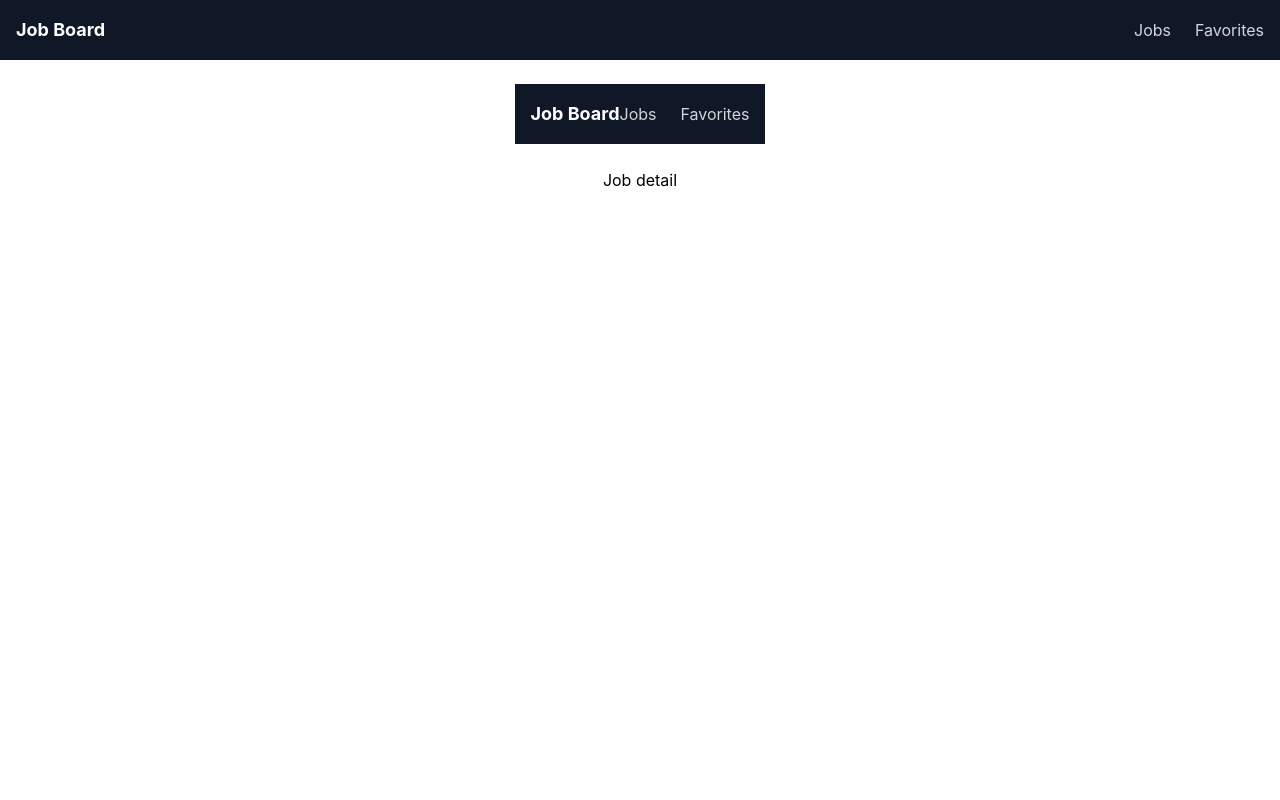
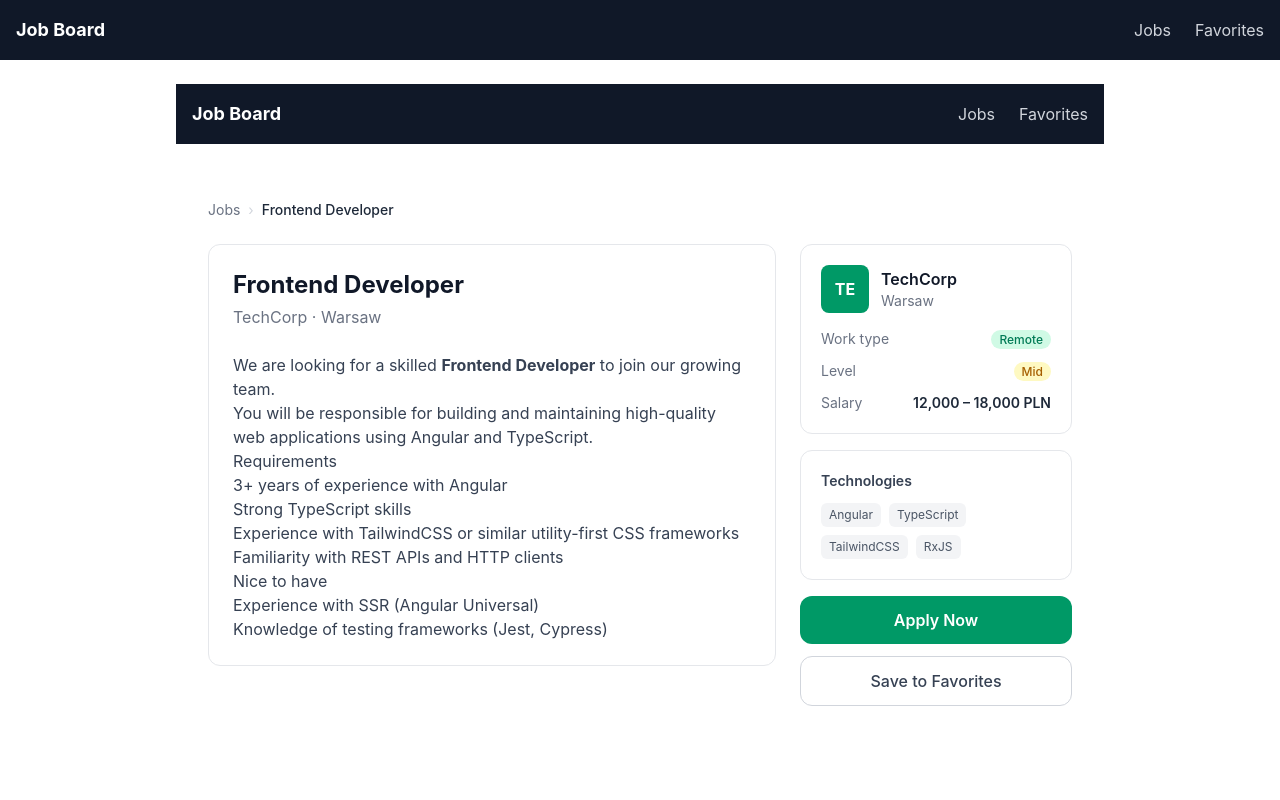
Before and after one commit to apekul/job-board-angular, an Angular app: page /jobs/1 in a window 1280 px wide. Shown: the top 800 px of the page. Built offline with nearby package versions, Linux system fonts and the light colour scheme.

Commit message:
task: implement JobDetailPage

```diff
--- /dev/null
+++ b/src/app/features/jobs/job-detail/job-detail.component.html
@@ -0,0 +1,142 @@
+<div class="max-w-4xl mx-auto px-4 py-8">
+
+  <!-- Loading skeleton -->
+  @if (loading()) {
+    <div class="animate-pulse">
+      <div class="h-4 bg-gray-200 rounded w-48 mb-6"></div>
+      <div class="bg-white rounded-xl border border-gray-200 p-6">
+        <div class="flex items-center gap-4 mb-6">
+          <div class="w-16 h-16 rounded-xl bg-gray-200"></div>
+          <div>
+            <div class="h-6 bg-gray-200 rounded w-64 mb-2"></div>
+            <div class="h-4 bg-gray-200 rounded w-40"></div>
+          </div>
+        </div>
+        <div class="space-y-3">
+          <div class="h-4 bg-gray-200 rounded w-full"></div>
+          <div class="h-4 bg-gray-200 rounded w-5/6"></div>
+          <div class="h-4 bg-gray-200 rounded w-4/6"></div>
+        </div>
+      </div>
+    </div>
+  }
+
+  <!-- Error state -->
+  @if (!loading() && error()) {
+    <div class="bg-red-50 border border-red-200 rounded-xl p-6 text-center">
+      <p class="text-red-700 mb-4">{{ error() }}</p>
+      <a routerLink="/jobs" class="px-4 py-2 bg-gray-700 text-white rounded-lg hover:bg-gray-800 transition-colors text-sm font-medium">
+        Back to Jobs
+      </a>
+    </div>
+  }
+
+  <!-- Job detail -->
+  @if (!loading() && !error() && job()) {
+    <!-- Breadcrumb -->
+    <nav class="flex items-center gap-2 text-sm text-gray-500 mb-6">
+      <a routerLink="/jobs" class="hover:text-gray-700 transition-colors">Jobs</a>
+      <span class="text-gray-300">›</span>
+      <span class="text-gray-800 font-medium truncate">{{ job()!.title }}</span>
+    </nav>
+
+    <div class="grid grid-cols-1 lg:grid-cols-3 gap-6">
+
+      <!-- Left: Description -->
+      <div class="lg:col-span-2">
+        <div class="bg-white rounded-xl border border-gray-200 p-6">
+          <h1 class="text-2xl font-bold text-gray-900 mb-1">{{ job()!.title }}</h1>
+          <p class="text-gray-500 mb-6">{{ job()!.company }} · {{ job()!.location }}</p>
+
+          <div class="prose prose-sm max-w-none text-gray-700" [innerHTML]="job()!.description"></div>
+        </div>
+      </div>
+
+      <!-- Right: Info sidebar -->
+      <div class="flex flex-col gap-4">
+
+        <!-- Company info card -->
+        <div class="bg-white rounded-xl border border-gray-200 p-5">
+          <div class="flex items-center gap-3 mb-4">
+            @if (job()!.companyLogo) {
+              <img [src]="job()!.companyLogo" [alt]="job()!.company + ' logo'" class="w-12 h-12 rounded-lg object-contain border border-gray-100" />
+            } @else {
+              <div class="w-12 h-12 rounded-lg bg-emerald-600 flex items-center justify-center text-white font-bold">
+                {{ job()!.company.substring(0, 2).toUpperCase() }}
+              </div>
+            }
+            <div>
+              <p class="font-semibold text-gray-900">{{ job()!.company }}</p>
+              <p class="text-sm text-gray-500">{{ job()!.location }}</p>
+            </div>
+          </div>
+
+          <dl class="space-y-3 text-sm">
+            <div class="flex justify-between">
+              <dt class="text-gray-500">Work type</dt>
+              <dd>
+                @if (job()!.remote) {
+                  <span class="text-xs font-medium px-2 py-0.5 rounded-full bg-emerald-100 text-emerald-700">Remote</span>
+                } @else {
+                  <span class="text-xs font-medium px-2 py-0.5 rounded-full bg-gray-100 text-gray-600">Onsite</span>
+                }
+              </dd>
+            </div>
+            <div class="flex justify-between">
+              <dt class="text-gray-500">Level</dt>
+              <dd>
+                @switch (job()!.level) {
+                  @case ('junior') {
+                    <span class="text-xs font-medium px-2 py-0.5 rounded-full bg-blue-100 text-blue-700">Junior</span>
+                  }
+                  @case ('mid') {
+                    <span class="text-xs font-medium px-2 py-0.5 rounded-full bg-yellow-100 text-yellow-700">Mid</span>
+                  }
+                  @case ('senior') {
+                    <span class="text-xs font-medium px-2 py-0.5 rounded-full bg-red-100 text-red-700">Senior</span>
+                  }
+                }
+              </dd>
+            </div>
+            <div class="flex justify-between">
+              <dt class="text-gray-500">Salary</dt>
+              <dd class="font-semibold text-gray-800">
+                {{ job()!.salaryMin | number }} – {{ job()!.salaryMax | number }} {{ job()!.currency }}
+              </dd>
+            </div>
+          </dl>
+        </div>
+
+        <!-- Technologies card -->
+        <div class="bg-white rounded-xl border border-gray-200 p-5">
+          <h3 class="text-sm font-semibold text-gray-700 mb-3">Technologies</h3>
+          <div class="flex flex-wrap gap-2">
+            @for (tech of job()!.technologies; track tech) {
+              <span class="text-xs px-2 py-1 bg-gray-100 text-gray-600 rounded-md">{{ tech }}</span>
+            }
+          </div>
+        </div>
+
+        <!-- Actions -->
+        <div class="flex flex-col gap-3">
+          <a
+            [href]="job()!.applyUrl || '#'"
+            target="_blank"
+            rel="noopener noreferrer"
+            class="w-full text-center px-4 py-3 bg-emerald-600 text-white rounded-xl font-semibold hover:bg-emerald-700 transition-colors"
+          >
+            Apply Now
+          </a>
+          <button
+            (click)="saveToFavorites()"
+            class="w-full px-4 py-3 border border-gray-300 text-gray-700 rounded-xl font-medium hover:bg-gray-50 transition-colors"
+          >
+            Save to Favorites
+          </button>
+        </div>
+
+      </div>
+    </div>
+  }
+
+</div>
--- a/src/app/features/jobs/job-detail/job-detail.component.ts
+++ b/src/app/features/jobs/job-detail/job-detail.component.ts
@@ -1,8 +1,52 @@
-import { Component } from '@angular/core';
+import { Component, inject, signal, OnInit } from '@angular/core';
+import { ActivatedRoute, Router, RouterLink } from '@angular/router';
+import { DecimalPipe } from '@angular/common';
+import { JobsService } from '../../../core/services/jobs.service';
+import { Job } from '../../../core/models/job.model';
 
 @Component({
   selector: 'app-job-detail',
   standalone: true,
-  template: '<p>Job detail</p>',
+  imports: [RouterLink, DecimalPipe],
+  templateUrl: './job-detail.component.html',
 })
-export class JobDetailComponent {}
+export class JobDetailComponent implements OnInit {
+  private jobsService = inject(JobsService);
+  private route = inject(ActivatedRoute);
+  private router = inject(Router);
+
+  job = signal<Job | null>(null);
+  loading = signal(true);
+  error = signal<string | null>(null);
+
+  ngOnInit() {
+    const id = this.route.snapshot.paramMap.get('id');
+    if (!id) {
+      this.router.navigate(['/jobs']);
+      return;
+    }
+
+    this.jobsService.getJobById(id).subscribe({
+      next: (job) => {
+        if (!job) {
+          this.error.set('Job not found.');
+        } else {
+          this.job.set(job);
+        }
+        this.loading.set(false);
+      },
+      error: () => {
+        this.error.set('Failed to load job details. Please try again.');
+        this.loading.set(false);
+      },
+    });
+  }
+
+  saveToFavorites() {
+    const job = this.job();
+    if (job) {
+      console.log('Save to favorites:', job.id);
+      alert(`"${job.title}" saved to favorites! (placeholder)`);
+    }
+  }
+}
```
